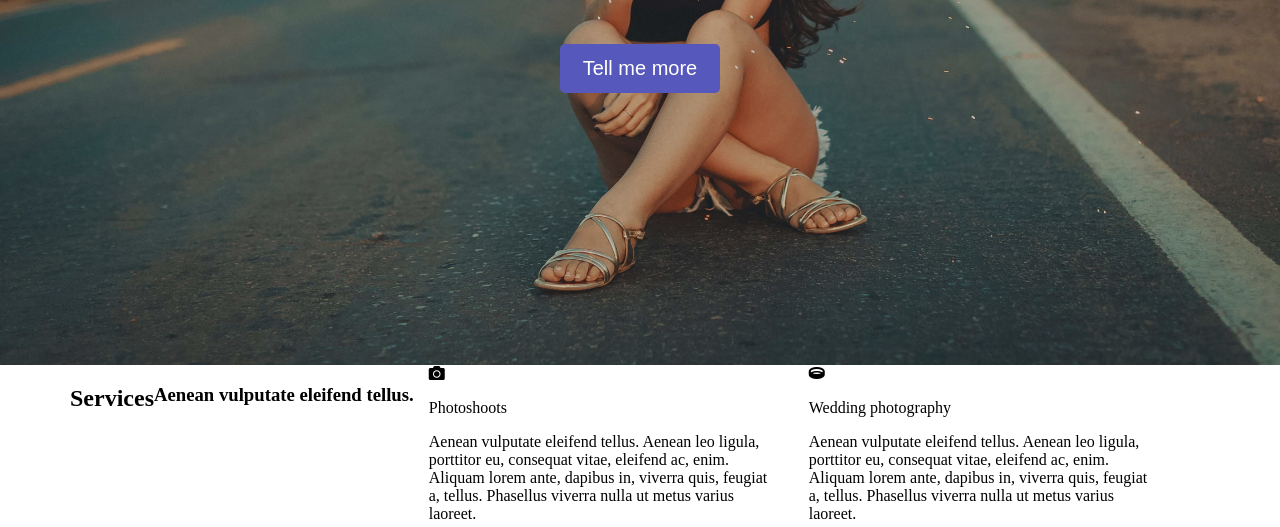
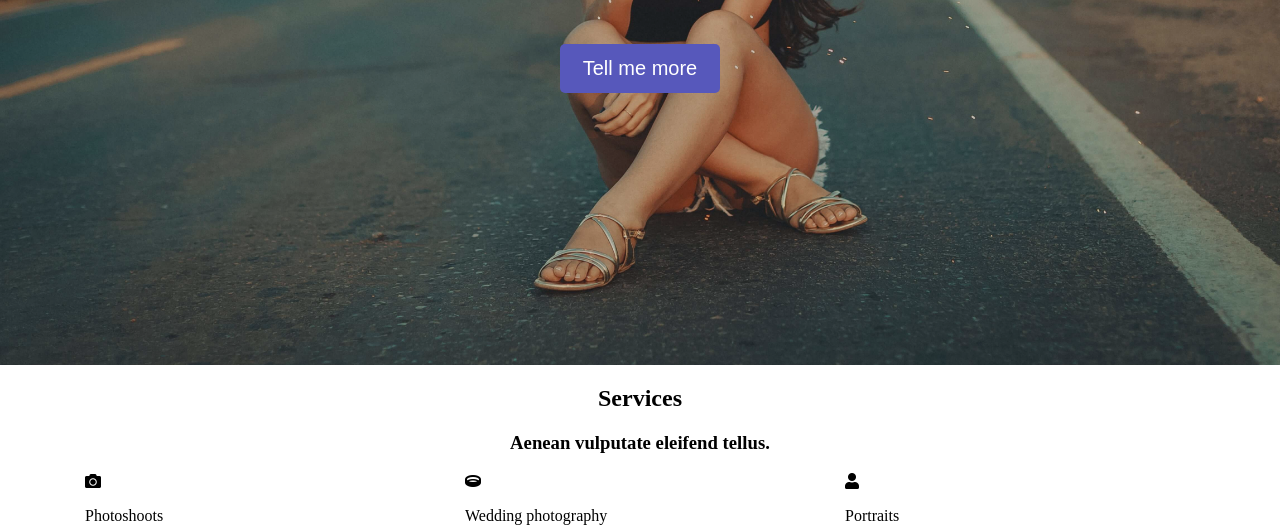
Before and after one commit to sylwiadras/taskrunner-project, a website: page index.html in a window 1280 px wide. Shown: the part 435-962 px from the top of the page. Drawn offline with Linux system fonts and the light colour scheme.

Commit message:
Change services html

```diff
--- a/css/style.css
+++ b/css/style.css
@@ -5,6 +5,10 @@
 
 body {
   margin: 0;
+}
+
+.section-title, .section-subtitle {
+  text-align: center;
 }
 
 /* Navigation */
--- a/index.html
+++ b/index.html
@@ -59,14 +59,14 @@
             </div>
         </header>
         <section class="services">
+            <h2 class="section-title">
+                Services
+            </h2>
+            <h3 class="section-subtitle">
+                Aenean vulputate eleifend tellus.
+            </h3>
             <div class="container">
                 <div class="row">
-                    <h2 class="section-title">
-                        Services
-                    </h2>
-                    <h3 class="section-subtitle">
-                        Aenean vulputate eleifend tellus.
-                    </h3>
                     <div class="col-lg-4">
                         <div class="services-icon">
                             <i class="fas fa-camera"></i>
```
Also changed, not shown: 1 other file.
